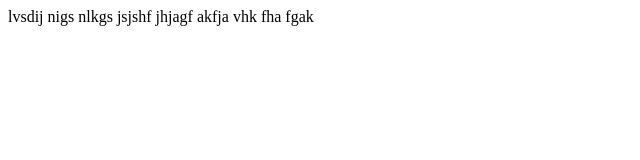
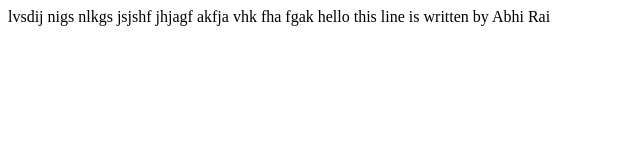
Before and after one commit to Manash2005/eco_friendly, a website: page First.html in a window 1280 px wide. Shown: the whole page, without its empty margins (0-640 px from the left). Drawn offline with Linux system fonts and the light colour scheme.

Commit message:
Abhi rai

```diff
--- a/First.html
+++ b/First.html
@@ -15,5 +15,6 @@ akfja
 vhk
 fha
 fgak
+hello this line is written by Abhi Rai
 </body>
 </html>
```
